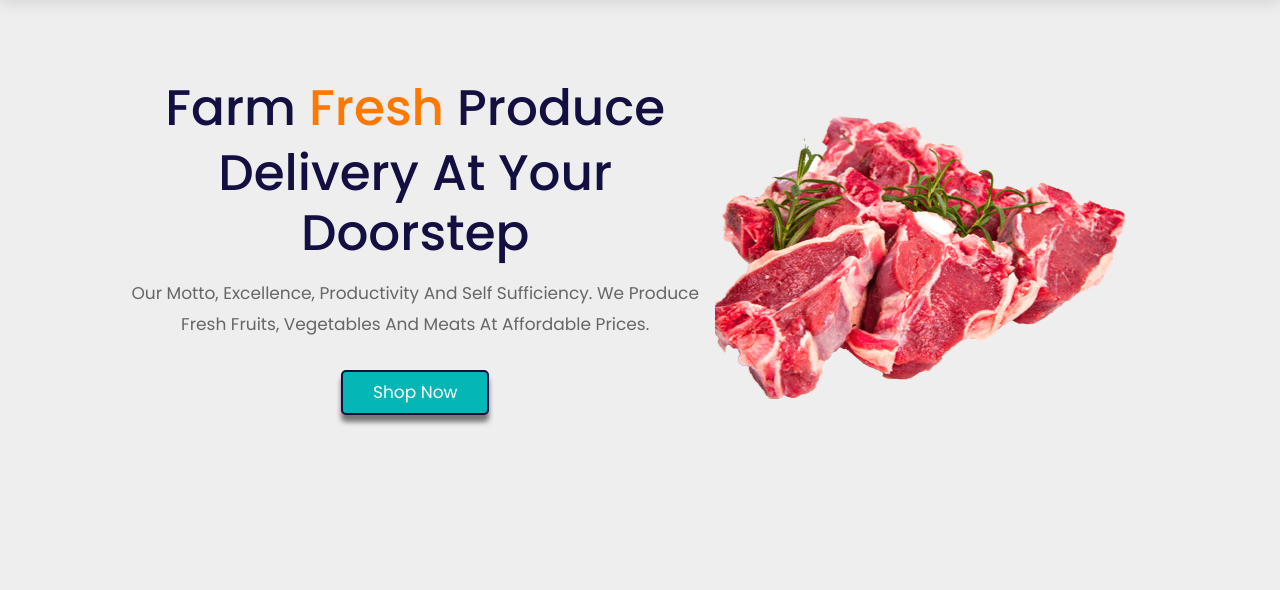
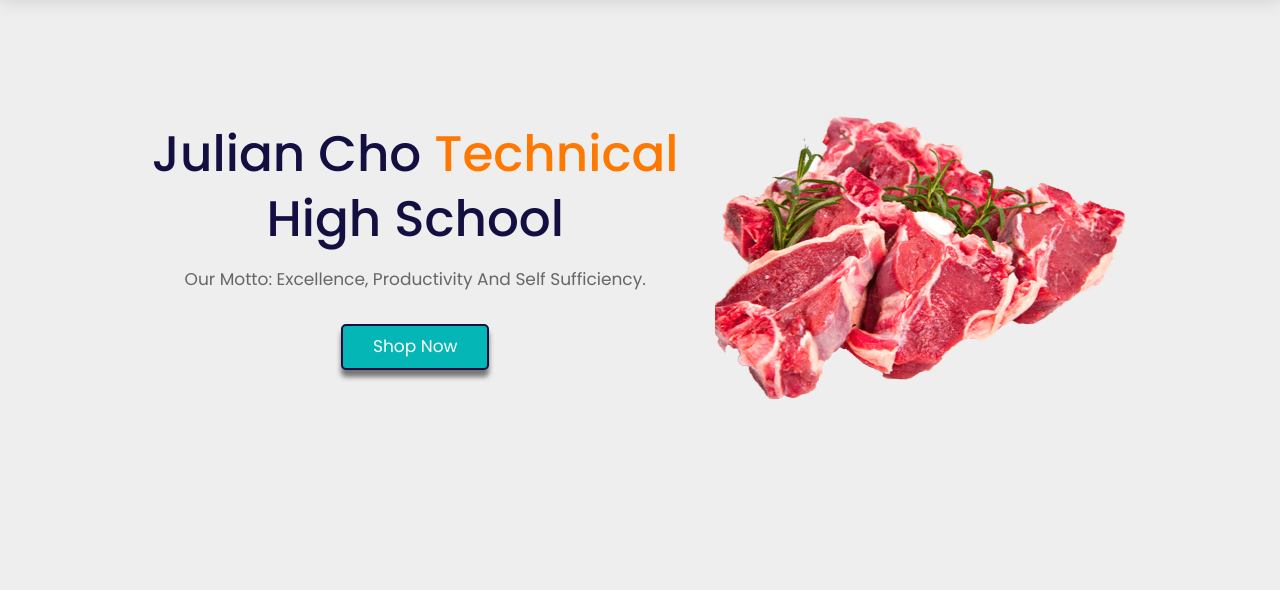
Before and after one commit to jcarrillo01/JCTHS, a plain HTML site: page index.html in a window 1280 px wide. Shown: the part 148-738 px from the top of the page. Drawn offline with nearby package versions, Linux system fonts and the light colour scheme.

Commit message:
Update index.html

```diff
--- a/index.html
+++ b/index.html
@@ -39,9 +39,9 @@
 <!-- home section starts here -->
 <section class="home" id="home">
     <div class="content">
-        <h3>Farm <span>fresh</span> produce</h3>
-        <h3>Delivery at your doorstep</h3>
-        <p>Our Motto, Excellence, Productivity and Self Sufficiency. We produce fresh fruits, vegetables and meats at affordable prices. </p>
+        <h3>Julian Cho <span>Technical</span> </h3>
+        <h3>High School</h3>
+        <p>Our Motto: Excellence, Productivity and Self Sufficiency.</p>
         <a href="products.html" class="btn">shop now</a>
     </div>
 <!-- home section. Imported from Bootstrap.com -->
```
